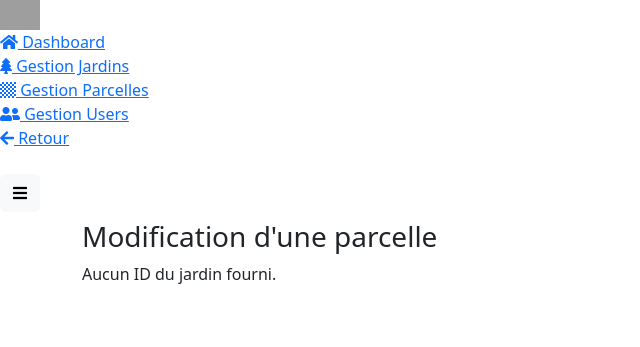
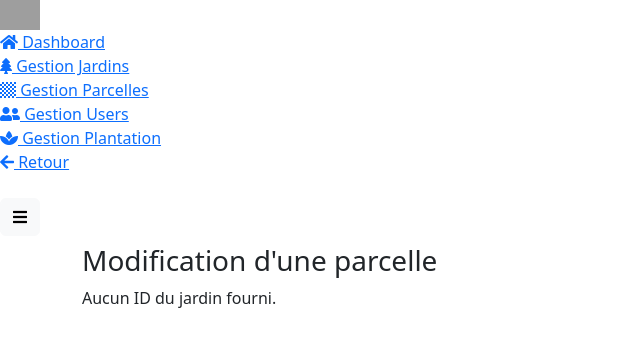
Before and after one commit to LenaPignolet/Sae202, a PHP site: page /admin/Parcelle/modifier_parcelle_form.php in a window 1280 px wide. Shown: the top 347 px of the page, without its empty margins (0-640 px from the left). Run offline with PHP 8.4, Linux system fonts and the light colour scheme; some libraries are stand-ins or nearby versions; grey boxes are pictures that could not be loaded.

Commit message:
Update modifier_parcelle_form.php dashboard

```diff
--- a/admin/Parcelle/modifier_parcelle_form.php
+++ b/admin/Parcelle/modifier_parcelle_form.php
@@ -30,23 +30,27 @@
             </div>
             <ul class="list-unstyled components text-secondary">
                 <li>
-                    <a href="../admin.php"><i class="fas fa-home"></i> Dashboard</a>
+                    <a href="/admin/gestion.php"><i class="fas fa-home"></i> Dashboard</a>
                 </li>
 
                 <li>
-                    <a href="../Jardins/jardin_gestion.php"><i class="fas fa-tree"></i> Gestion Jardins</a>
+                    <a href="gestion_jardin.php"><i class="fas fa-tree"></i> Gestion Jardins</a>
                 </li>
 
                 <li>
-                    <a href="parcelle_gestion.php"><i class="fas fa-chess-board"></i> Gestion Parcelles</a>
+                    <a href="../Parcelle/gestion_parcelle.php"><i class="fas fa-chess-board"></i> Gestion Parcelles</a>
                 </li>
 
                 <li>
-                    <a href="./Usagers/user_gestion.php"><i class="fas fa-user-friends"></i> Gestion Users</a>
+                    <a href="../Usagers/user_gestion.php"><i class="fas fa-user-friends"></i> Gestion Users</a>
                 </li>
 
                 <li>
-                    <a href="../../index.php"><i class="fas fa-arrow-left"></i> Retour</a>
+                    <a href="../Plantation/gestion_plantation.php"><i class="fas fa-spa"></i> Gestion Plantation</a>
+                </li>
+
+                <li>
+                    <a href="/index.php"><i class="fas fa-arrow-left"></i> Retour</a>
                 </li>
 
             </ul>
@@ -85,7 +89,7 @@
                                             $allJardinId = $_GET['num'];
 
                                             try {
-                                                $mabd = new PDO('mysql:host=localhost;dbname=sae202Base;charset=UTF8;','usersae202', 'sae202');
+                                                $mabd = new PDO('mysql:host=localhost;dbname=sae202;charset=UTF8;', 'Usersae202', '123');
                                                 $mabd->setAttribute(PDO::ATTR_ERRMODE, PDO::ERRMODE_EXCEPTION);
                                                 $req = "SELECT * FROM Parcelle WHERE parcelle_id = :allJardinId";
                                                 $stmt = $mabd->prepare($req);
```
